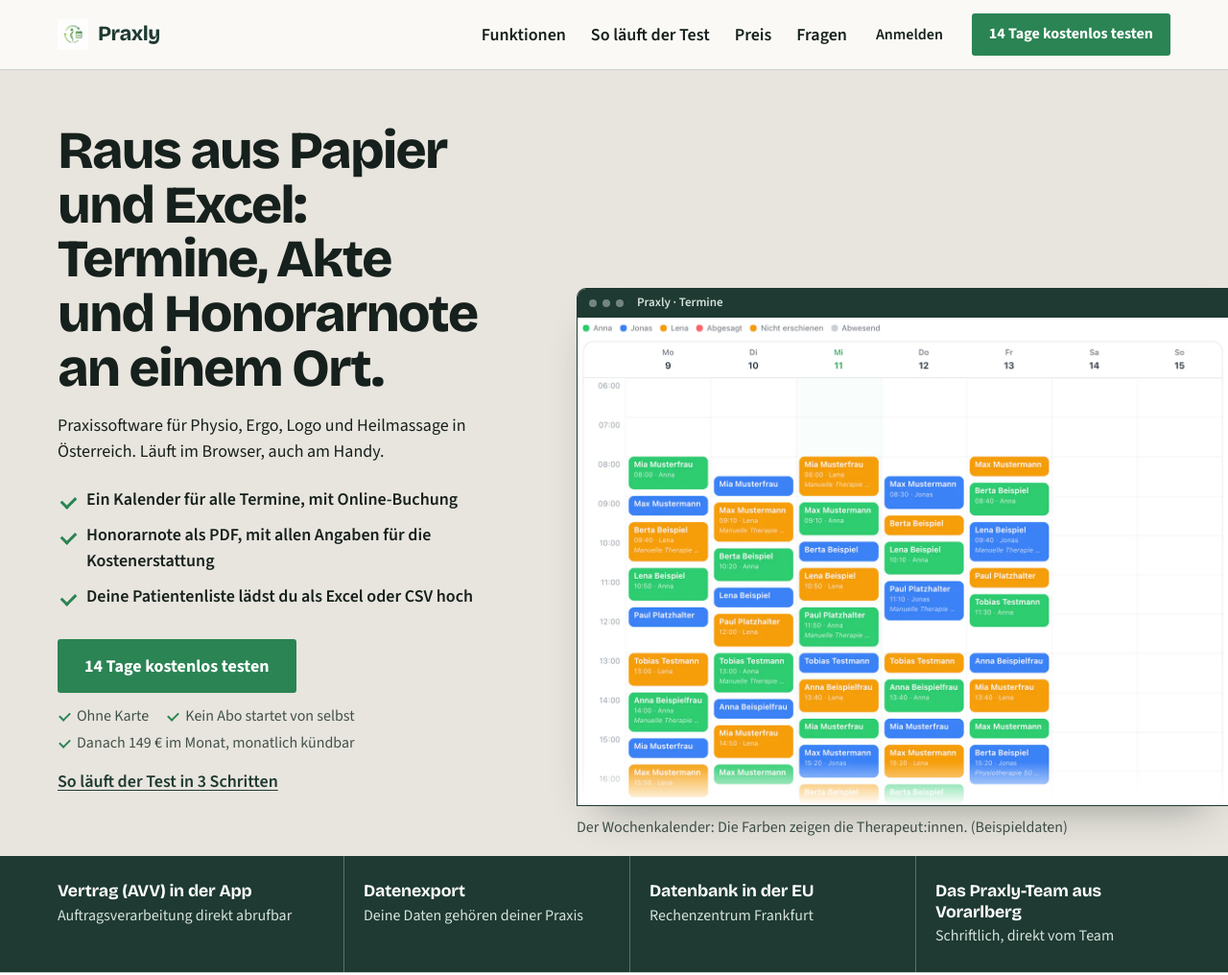
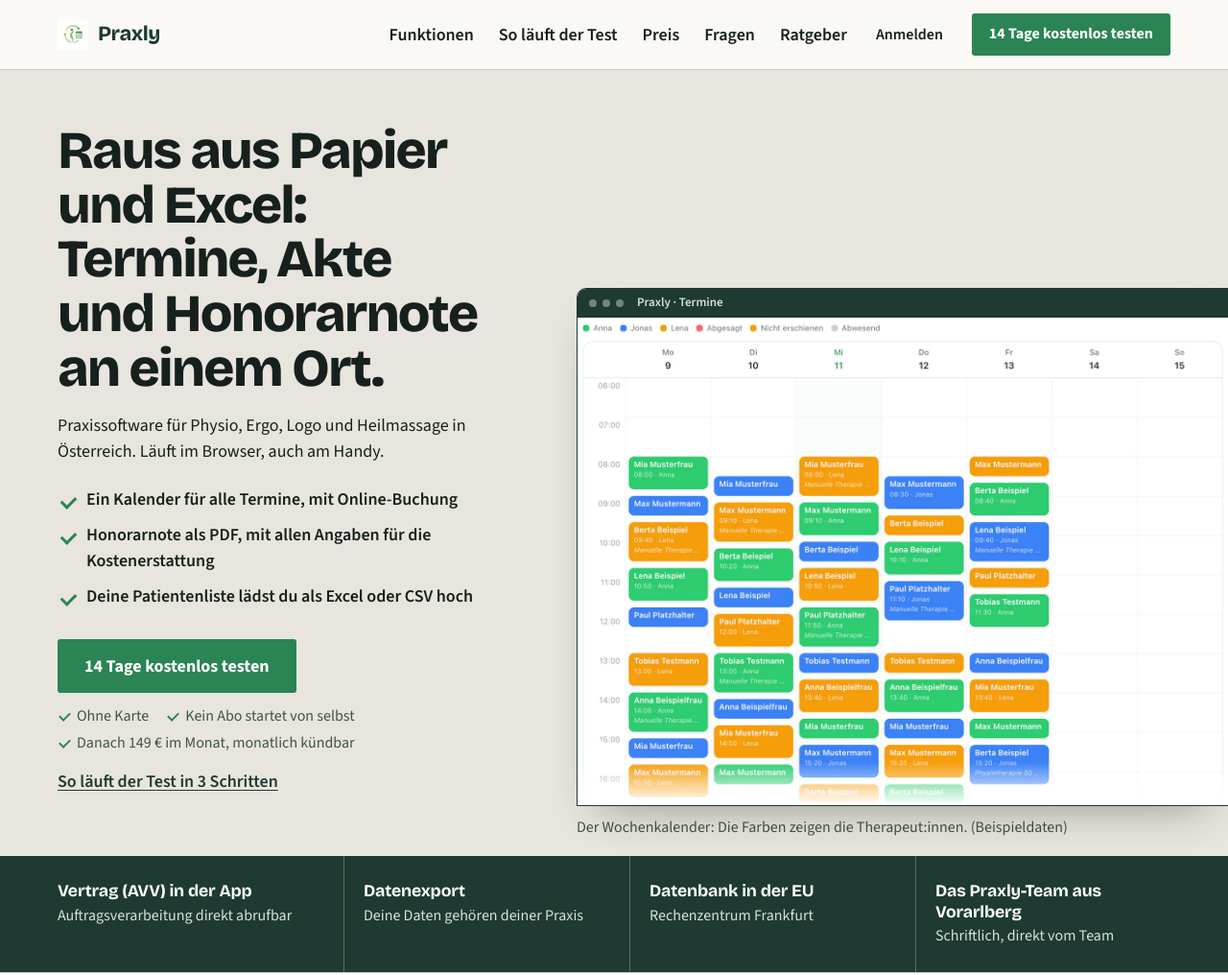
Before and after one commit to sannalena768/praxly, a plain HTML site: page index.html in a window 1280 px wide. Shown: the top 1016 px of the page at 96% size. Drawn offline with Linux system fonts and the light colour scheme.

Commit message:
Startseite: Menüpunkt Ratgeber (Entwurf, nicht live)

```diff
--- a/index.html
+++ b/index.html
@@ -426,6 +426,7 @@
       <a class="nl" href="#so-laeuft-der-test">So läuft der Test</a>
       <a class="nl" href="#preis">Preis</a>
       <a class="nl" href="#fragen">Fragen</a>
+      <a class="nl" href="/ratgeber/">Ratgeber</a>
       <a class="login" href="https://app.praxly.at/login">Anmelden</a>
       <a href="https://app.praxly.at/registrierung" class="btn btn-test">14 Tage kostenlos testen</a>
     </nav>
```
